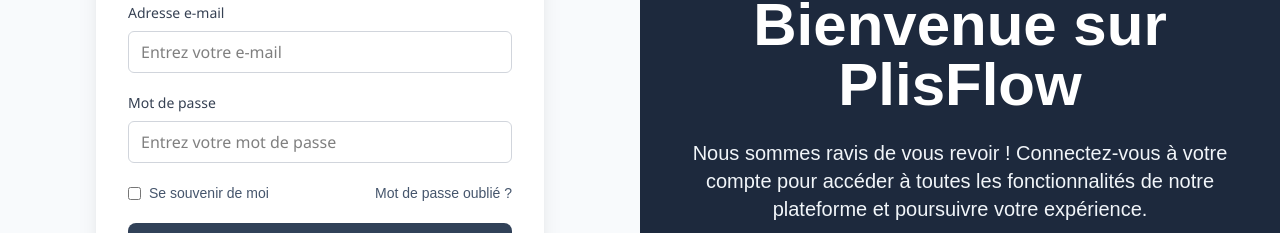
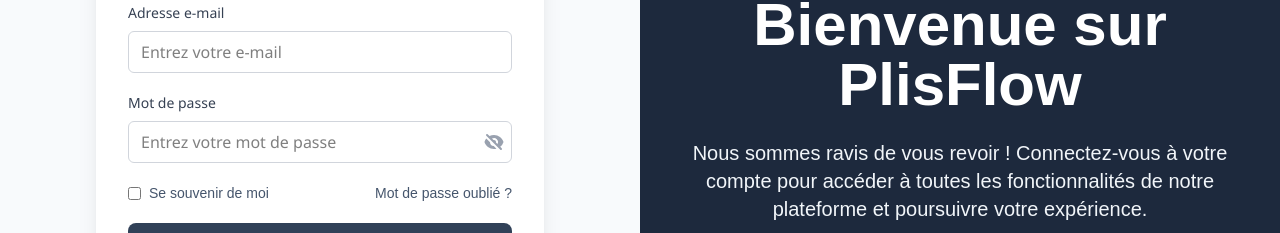
Before and after one commit to MalekMerad/Comission_Overt_FrontendPart, a React (Vite) app in the folder oppenoffers_Frontend/Frontend/: page / in a window 1280 px wide. Shown: the part 291-524 px from the top of the page. Built offline with nearby package versions, Linux system fonts and the light colour scheme.

Commit message:
Updated-with-password-viewer-for-input-with-type-password

```diff
--- a/oppenoffers_Frontend/Frontend/src/components/FormElements/TextInput.jsx
+++ b/oppenoffers_Frontend/Frontend/src/components/FormElements/TextInput.jsx
@@ -1,4 +1,5 @@
-import React from 'react';
+import React, { useState } from 'react';
+import { HiEye, HiEyeOff } from 'react-icons/hi';
 
 const TextInput = ({
   label,
@@ -12,6 +13,11 @@
   className = '',
   ...rest
 }) => {
+  const [passwordVisible, setPasswordVisible] = useState(false);
+
+  const isPasswordType = type === "password";
+  const inputType = isPasswordType ? (passwordVisible ? "text" : "password") : type;
+
   return (
     <div className={`mb-5 ${className}`}>
       {label && (
@@ -24,17 +30,30 @@
         </label>
       )}
 
+      <div className="relative">
         <input
-        type={type}
+          type={inputType}
           id={name}
           name={name}
           value={value}
           onChange={onChange}
           placeholder={placeholder}
           required={required}
-        className={`w-full border border-gray-300 px-3 py-2 rounded-md focus:outline-none focus:ring-2 focus:ring-blue-500 ${error ? 'border-red-500' : ''} font-segoe`}
+          className={`w-full border border-gray-300 px-3 py-2 rounded-md focus:outline-none focus:ring-2 focus:ring-blue-500 ${error ? 'border-red-500' : ''} font-segoe pr-10`}
           {...rest}
         />
+        {isPasswordType && (
+          <button
+            type="button"
+            tabIndex={-1}
+            onClick={() => setPasswordVisible((v) => !v)}
+            className="absolute right-2 top-1/2 transform -translate-y-1/2 text-gray-400 focus:outline-none"
+            aria-label={passwordVisible ? "Masquer le mot de passe" : "Afficher le mot de passe"}
+          >
+            {passwordVisible ? <HiEye className="w-5 h-5" /> : <HiEyeOff className="w-5 h-5" />}
+          </button>
+        )}
+      </div>
 
       {error && (
         <p className="mt-1.5 text-xs text-red-600 font-['Segoe_UI']">
```
Lines whose indentation alone changed are shown as unchanged.
